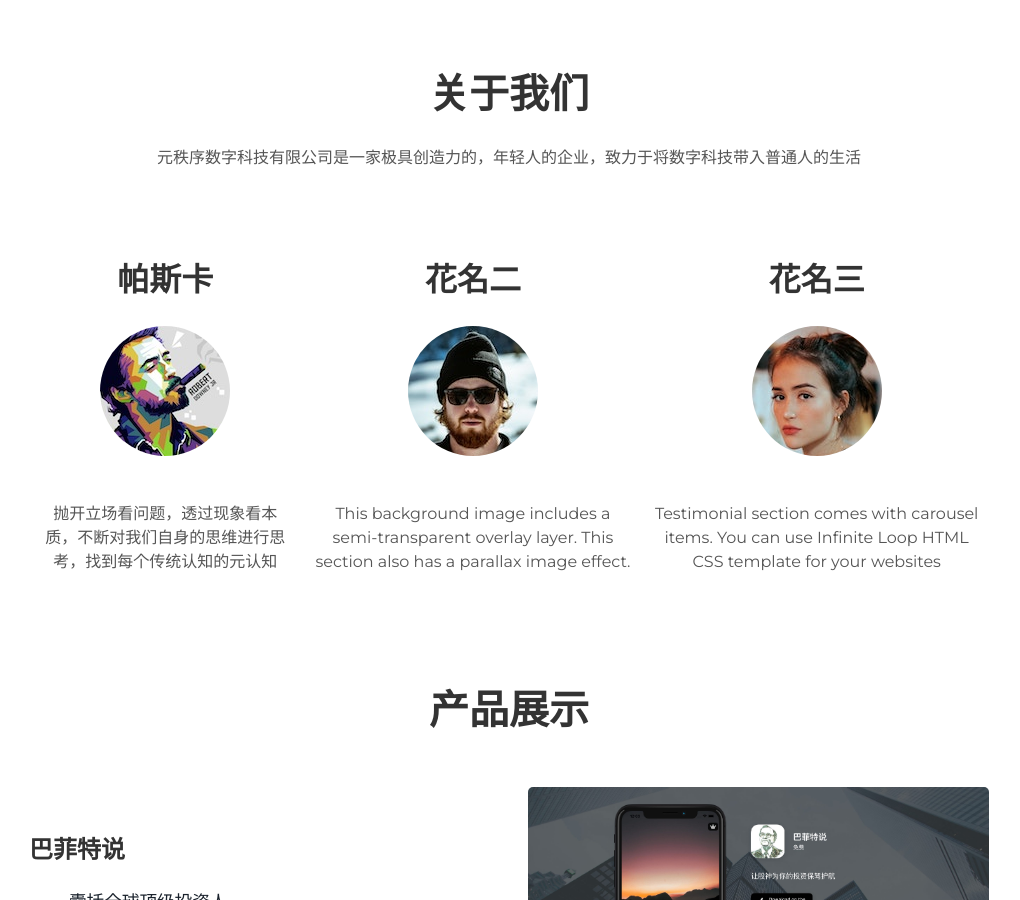
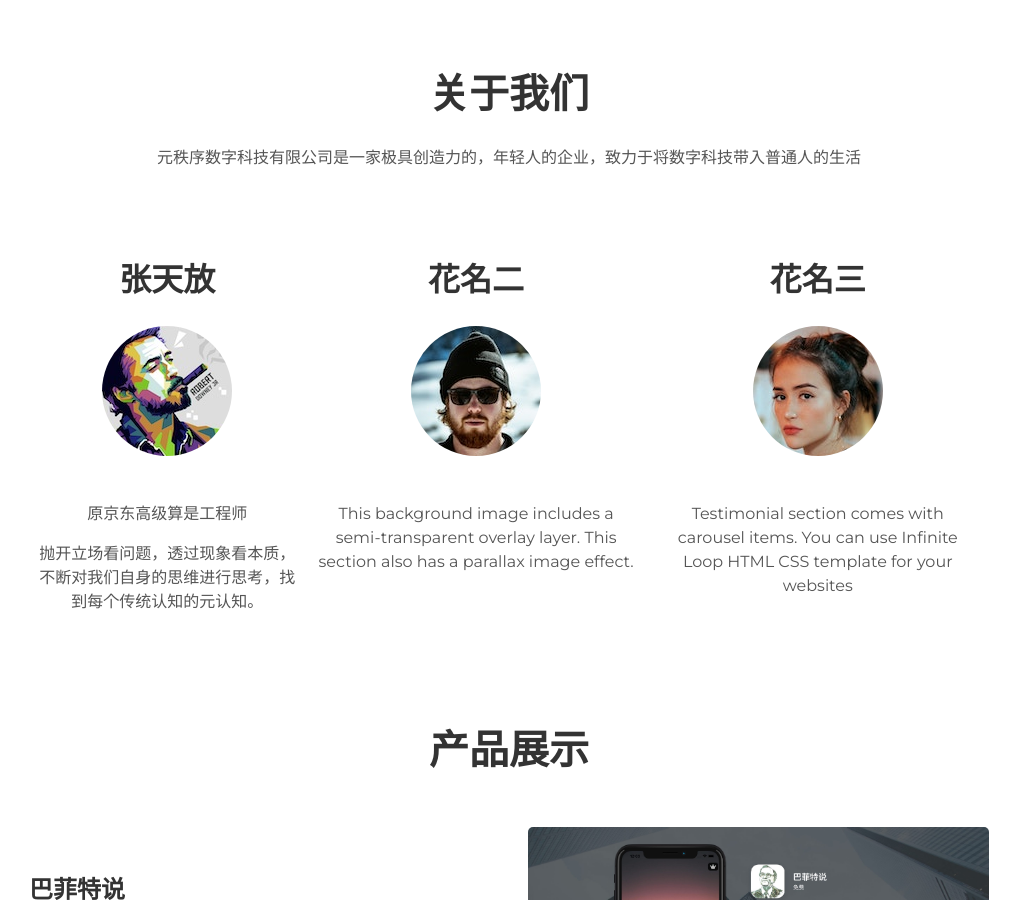
Before and after one commit to Meta-Universe-Org/Meta-Universe-Org.github.io, a Jekyll site: the page built from index.html, in a window 1280 px wide and 900 px high, scrolled down 911 px. Shown: the whole window, without its empty margins (131-1151 px from the left). Built offline with Jekyll 4.4.1, drawn with Linux system fonts in a browser that asks for light colours.

```diff
--- a/_includes/about.html
+++ b/_includes/about.html
@@ -6,12 +6,12 @@
 
   <div class="user">
     <div class="tech">
-      <h2>帕斯卡</h2>
+      <h2>张天放</h2>
       <!-- <i class="devicon-nginx-original colored"></i> -->
 
   <img src="assets/img/img1.jpeg" style="object-fit:cover;border-radius:50%;" />
-
-      <p>抛开立场看问题，透过现象看本质，不断对我们自身的思维进行思考，找到每个传统认知的元认知</p>
+   <p>原京东高级算是工程师</p>
+      <p>抛开立场看问题，透过现象看本质，不断对我们自身的思维进行思考，找到每个传统认知的元认知。</p>
     </div>
     <div class="tech">
       <h2>花名二</h2>
```
